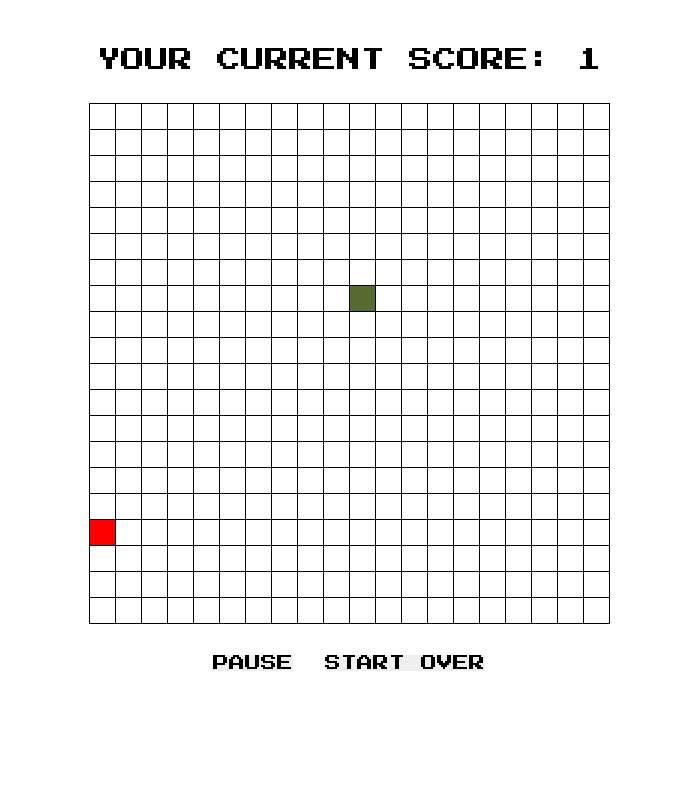
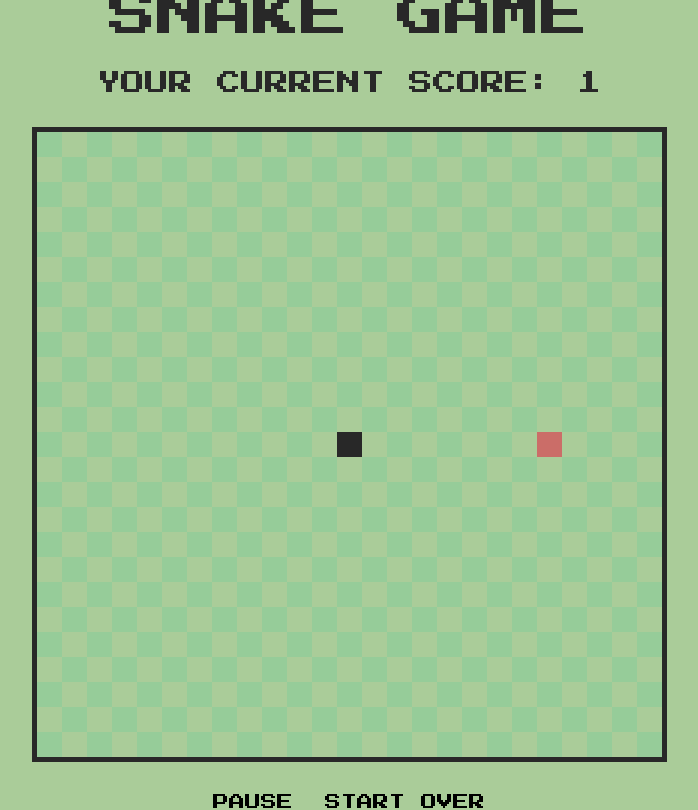
Before and after one commit to Raskolnikoff-D-503/snake-game, a React app: page / in a window 1280 px wide. Shown: the whole page, without its empty margins (291-989 px from the left). Built offline with nearby package versions, Linux system fonts and the light colour scheme.

Commit message:
Changed the design, made the board consist of 625 cells instead of 400

```diff
--- a/src/components/App/App.scss
+++ b/src/components/App/App.scss
@@ -1,6 +1,8 @@
 .app {
+  height: 100vh;
   padding: 48px;
   display: flex;
+  color: #282828;
   justify-content: center;
   align-items: center;
   flex-direction: column;
--- a/src/components/App/App.tsx
+++ b/src/components/App/App.tsx
@@ -6,6 +6,7 @@ import './App.scss';
 export const App = () => {
   return (
     <div className={'app'}>
+      <h1>SNAKE GAME</h1>
       <Controller>
         <Header />
         <Board />
--- a/src/components/Board/Board.scss
+++ b/src/components/Board/Board.scss
@@ -1,6 +1,6 @@
 .board {
   display: grid;
   box-sizing: border-box;
-  grid-template-columns: repeat(20, 1fr);
-  grid-gap: 1px;
+  border: 5px solid #282828;
+  grid-template-columns: repeat(25, 1fr);
 }
--- a/src/components/Board/Board.tsx
+++ b/src/components/Board/Board.tsx
@@ -4,7 +4,7 @@ import {BOARD_SIZE} from '@/constants';
 
 import './Board.scss';
 
-const boardCells: null[] = new Array(BOARD_SIZE.MEDIUM).fill(null);
+const boardCells: null[] = new Array(BOARD_SIZE).fill(null);
 
 export const Board = () => {
   const controllerContext = useContext(ControllerContext);
--- a/src/components/Cell/Cell.scss
+++ b/src/components/Cell/Cell.scss
@@ -1,14 +1,21 @@
 .cell {
   width: 25px;
   height: 25px;
-  box-shadow: 0 0 0 1px black;
   font-family: 'sans-serif';
+
+  &--dark-background {
+    background-color: #96cc99;
+  }
+
+  &--light-background {
+    background-color: #aacc99;
+  }
 }
 
 .apple-placement {
-  background-color: red;
+  background-color: #cb6d68;
 }
 
 .snake-placement {
-  background-color: darkolivegreen;
+  background-color: #282828;
 }
--- a/src/components/Cell/Cell.tsx
+++ b/src/components/Cell/Cell.tsx
@@ -10,12 +10,15 @@ type Props = {
 export const Cell = ({cellCoords}: Props) => {
   const controllerContext = useContext(ControllerContext);
 
+  const isEvenNumber = cellCoords % 2 === 0;
   const isAppleOnCurrentCell = cellCoords === controllerContext?.appleCoords;
   const isSnakeOnCurrentCell = controllerContext?.snakeCoords?.find(
     (coords) => coords.coords === cellCoords,
   );
 
-  const conditionalClassNames = `${isAppleOnCurrentCell ? 'apple-placement' : ''} ${
+  const conditionalClassNames = `${
+    isEvenNumber ? 'cell--dark-background' : 'cell--light-background'
+  } ${isAppleOnCurrentCell ? 'apple-placement' : ''} ${
     isSnakeOnCurrentCell ? 'snake-placement' : ''
   }`;
 
--- a/src/components/Controller/Controller.tsx
+++ b/src/components/Controller/Controller.tsx
@@ -14,7 +14,7 @@ type Props = {
 // 3. 380-399 & DOWN: -370 or GAME_OVER
 // 4. 19-399 & RIGHT: -19 or GAME_OVER
 
-const initialCoords: number = 150;
+const initialCoords: number = 312;
 const initialSnakeCoords: SnakeBodyPart[] = [
   {
     coords: initialCoords,
--- a/src/constants.ts
+++ b/src/constants.ts
@@ -1,9 +1,10 @@
 export const SPEED = 100;
+export const BOARD_SIZE = 625;
 
 export const DIRECTION = {
-  UP: -20,
+  UP: -25,
   RIGHT: 1,
-  DOWN: 20,
+  DOWN: 25,
   LEFT: -1,
 } as const;
 
@@ -20,16 +21,3 @@ export const KEYBOARD_DIRECTION = {
   [CONTROL_KEYS.DOWN]: DIRECTION.DOWN,
   [CONTROL_KEYS.LEFT]: DIRECTION.LEFT,
 } as const;
-
-//TODO: make the feature on user board size configuration
-export const BOARD_SIZE = {
-  SMALL: 300,
-  MEDIUM: 400,
-  LARGE: 500,
-} as const;
-
-//TODO: make the feature on user speed configuration
-export const MODES = {
-  DYNAMIC_SPEED: 'DYNAMIC_SPEED',
-  STATIC_SPEED: 'STATIC_SPEED',
-} as const;
--- a/src/index.scss
+++ b/src/index.scss
@@ -9,7 +9,14 @@
   padding: 0;
   border: 0;
   font-size: 100%;
+  box-sizing: border-box;
+  background-color: #aacc99;
+  outline: none;
   font: inherit;
   vertical-align: baseline;
   font-family: 'PressStart2P-Regular', 'sans-serif';
 }
+
+h1 {
+  font-size: 48px;
+}
```
